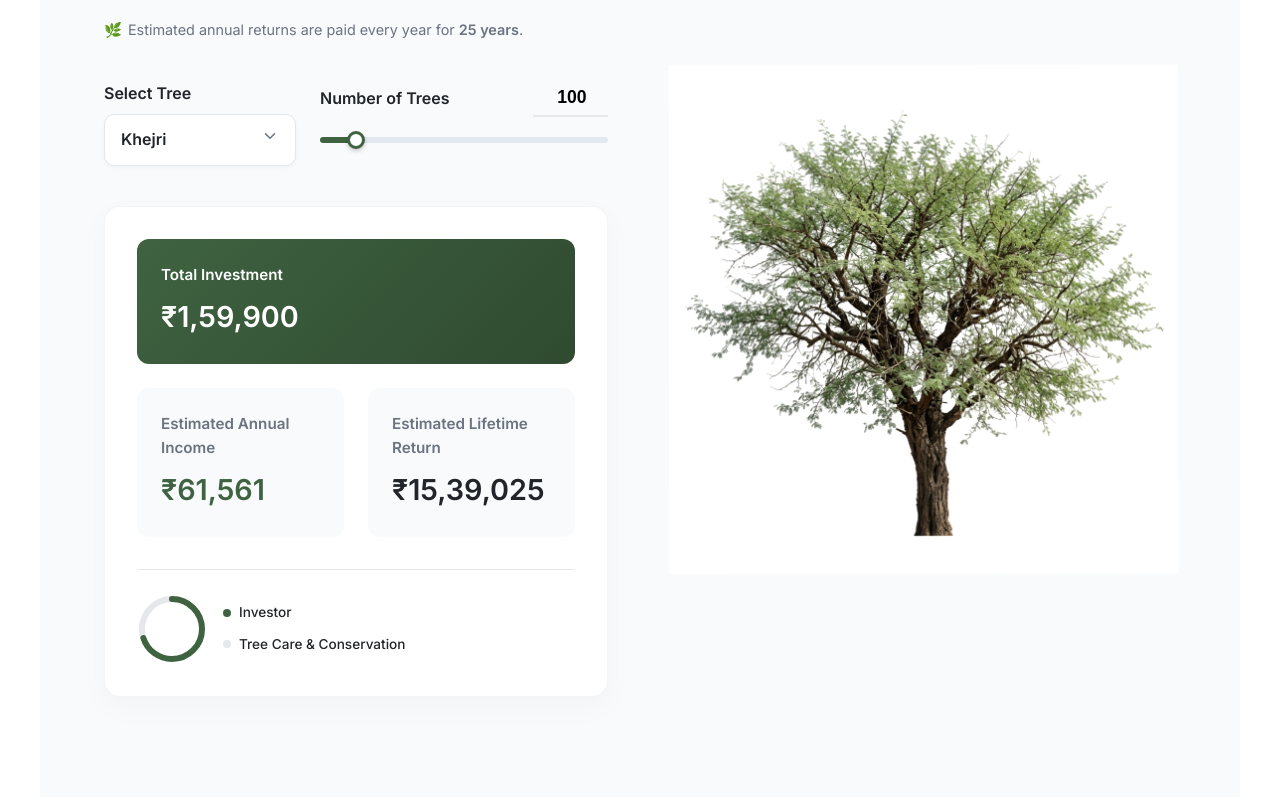
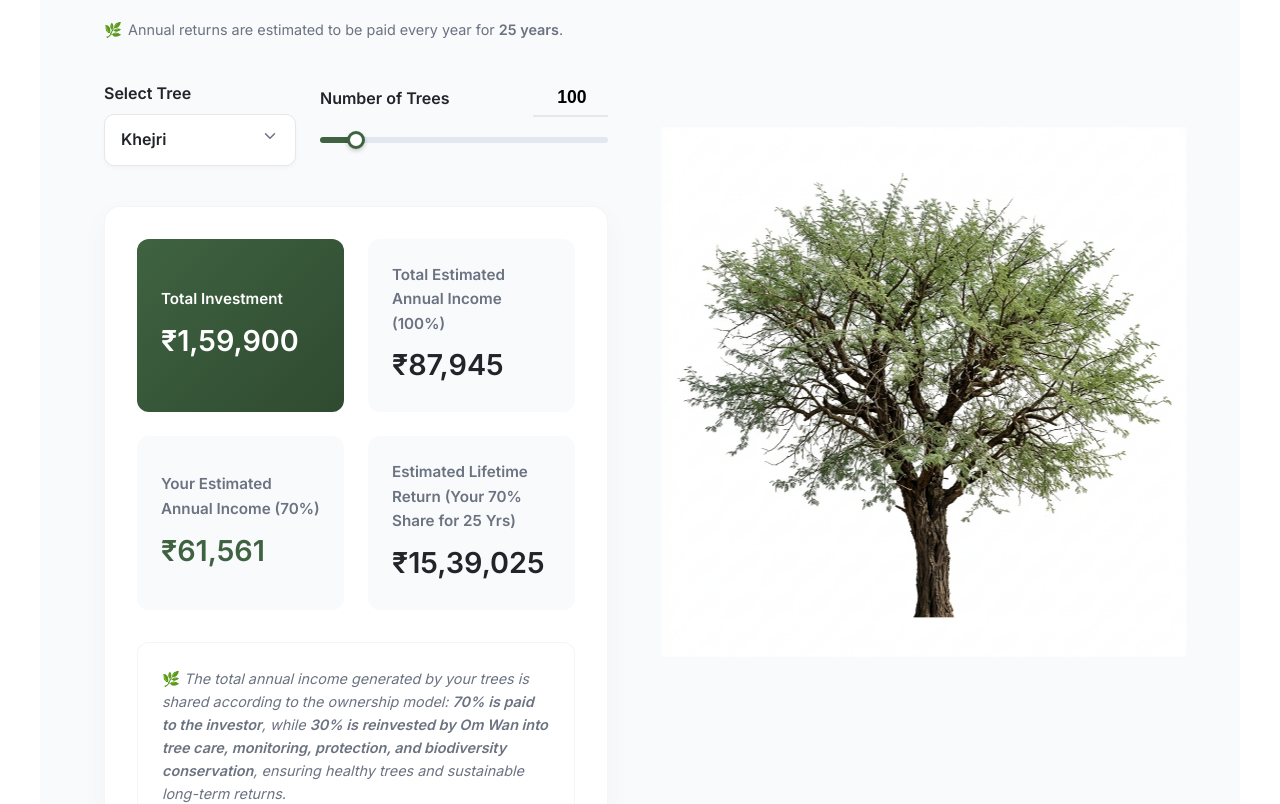
Before and after one commit to ashokaph335701-dot/Om-Wan, a React (Vite) app in the folder om-wan-web/: page / in a window 1280 px wide. Shown: the part 6821-7625 px from the top of the page. Built offline with nearby package versions, Linux system fonts and the light colour scheme.

Commit message:
feat: add 100% vs 70% income cards and remove ring

```diff
--- a/om-wan-web/src/App.css
+++ b/om-wan-web/src/App.css
@@ -370,59 +370,7 @@
   color: var(--text-dark);
 }
 
-/* Split Visual Inline */
-.compact-split-visual {
-  display: flex;
-  align-items: center;
-  gap: 1rem;
-  padding-top: 1.5rem;
-  border-top: 1px solid var(--border-light);
-}
-.ring-wrapper-tiny {
-  position: relative;
-  width: 70px;
-  height: 70px;
-}
-.ring-wrapper-tiny svg {
-  transform: rotate(-90deg);
-  width: 100%;
-  height: 100%;
-}
-.minimal-tooltip {
-  position: absolute;
-  top: 100%;
-  left: 50%;
-  transform: translateX(-50%);
-  background: var(--text-dark);
-  color: white;
-  padding: 0.75rem;
-  border-radius: 8px;
-  font-size: 0.75rem;
-  width: 320px;
-  text-align: center;
-  z-index: 100;
-  margin-top: 0.5rem;
-  pointer-events: none;
-  line-height: 1.4;
-}
-.compact-split-labels {
-  display: flex;
-  flex-direction: column;
-  gap: 0.6rem;
-}
-.split-label.small {
-  display: flex;
-  align-items: center;
-  gap: 8px;
-  font-size: 0.85rem;
-  color: var(--text-dark);
-  font-weight: 500;
-}
-.split-label .dot {
-  width: 8px;
-  height: 8px;
-  border-radius: 50%;
-}
+
 
 /* Time Lapse Animation Scene */
 .animated-tree-container {
@@ -434,12 +382,11 @@
   justify-content: center;
 }
 .tree-time-lapse {
-  animation: timeLapseGrowth 12s ease-in-out infinite;
+  animation: timeLapseGrowth 15s ease-in-out infinite;
   transform-origin: bottom center;
 }
 @keyframes timeLapseGrowth {
-  0%, 100% { transform: scale(1) rotate(0deg); filter: brightness(1); }
-  25% { transform: scale(1.01) rotate(0.5deg); filter: brightness(1.05); }
-  50% { transform: scale(1.02) rotate(0deg); filter: brightness(1.1); }
-  75% { transform: scale(1.01) rotate(-0.5deg); filter: brightness(1.05); }
+  0% { transform: scale(1) scaleX(1) scaleY(1); }
+  50% { transform: scale(1.02) scaleX(1.03) scaleY(1.04); }
+  100% { transform: scale(1) scaleX(1) scaleY(1); }
 }
--- a/om-wan-web/src/components/Calculator.jsx
+++ b/om-wan-web/src/components/Calculator.jsx
@@ -49,7 +49,7 @@ export default function Calculator() {
   const [selectedTree, setSelectedTree] = useState("Khejri");
   const [treeCount, setTreeCount] = useState(100);
   const [dropdownOpen, setDropdownOpen] = useState(false);
-  const [hoveredRing, setHoveredRing] = useState(null); // 'investor' or 'reinvested'
+  const [showTooltip, setShowTooltip] = useState(false);
 
   const currentTree = treeData[selectedTree];
 
@@ -65,12 +65,6 @@ export default function Calculator() {
     else setTreeCount(num);
   };
 
-  // Ring Variables
-  const radius = 30;
-  const circumference = 2 * Math.PI * radius;
-  const investorDash = circumference * 0.7;
-  const reinvestedDash = circumference * 0.3;
-
   return (
     <section id="calculator" className="section-padding" style={{ background: '#f8fafc', position: 'relative', overflow: 'hidden' }}>
 
@@ -82,7 +76,7 @@ export default function Calculator() {
           <div style={{ marginBottom: '2.5rem' }}>
             <h2 style={{ fontSize: '2.5rem', marginBottom: '0.2rem', color: 'var(--text-dark)', fontWeight: '800' }}>Investment Calculator</h2>
             <p style={{ color: 'var(--text-muted)', fontSize: '0.9rem', display: 'flex', alignItems: 'center', gap: '6px' }}>
-              🌿 <span>Estimated annual returns are paid every year for <strong>25 years</strong>.</span>
+              🌿 <span>Annual returns are estimated to be paid every year for <strong>25 years</strong>.</span>
             </p>
           </div>
 
@@ -156,89 +150,30 @@ export default function Calculator() {
           {/* Results Area */}
           <div className="compact-results-area">
 
-            <div className="compact-result-grid" style={{ gridTemplateColumns: '1fr 1fr' }}>
-              <motion.div className="compact-card highlight-card" style={{ gridColumn: '1 / -1' }} whileHover={{ y: -3 }}>
+            <div className="compact-result-grid">
+              <motion.div className="compact-card highlight-card" whileHover={{ y: -3 }}>
                 <div className="card-label">Total Investment</div>
                 <div className="card-value"><AnimatedNum value={totalInvestment} prefix="₹" /></div>
               </motion.div>
 
               <motion.div className="compact-card" whileHover={{ y: -3 }}>
-                <div className="card-label">Estimated Annual Income</div>
+                <div className="card-label">Total Estimated Annual Income (100%)</div>
+                <div className="card-value"><AnimatedNum value={totalAnnualReturn} prefix="₹" /></div>
+              </motion.div>
+
+              <motion.div className="compact-card" whileHover={{ y: -3 }}>
+                <div className="card-label">Your Estimated Annual Income (70%)</div>
                 <div className="card-value" style={{ color: 'var(--forest-green)' }}><AnimatedNum value={investorAnnualIncome} prefix="₹" /></div>
               </motion.div>
 
               <motion.div className="compact-card" whileHover={{ y: -3 }}>
-                <div className="card-label">Estimated Lifetime Return</div>
-                <div className="card-value" style={{ color: 'var(--text-dark)' }}><AnimatedNum value={lifetimeReturn} prefix="₹" /></div>
+                <div className="card-label">Estimated Lifetime Return (Your 70% Share for 25 Yrs)</div>
+                <div className="card-value"><AnimatedNum value={lifetimeReturn} prefix="₹" /></div>
               </motion.div>
             </div>
 
-            {/* Revenue Split Ring Inline */}
-            <div className="compact-split-visual">
-              <div className="ring-wrapper-tiny">
-                <svg width="70" height="70" viewBox="0 0 70 70" className="income-ring">
-                  {/* Reinvested Circle */}
-                  <circle
-                    cx="35" cy="35" r={radius}
-                    fill="none" stroke="#E5E7EB" strokeWidth="6"
-                    strokeDasharray={`${reinvestedDash} ${circumference}`}
-                    strokeDashoffset={-investorDash}
-                    strokeLinecap="round"
-                    onMouseEnter={() => setHoveredRing('reinvested')}
-                    onMouseLeave={() => setHoveredRing(null)}
-                    style={{ cursor: 'help', transition: 'stroke-opacity 0.3s ease' }}
-                    strokeOpacity={hoveredRing === 'investor' ? 0.3 : 1}
-                  />
-                  {/* Investor Circle */}
-                  <circle
-                    cx="35" cy="35" r={radius}
-                    fill="none" stroke="var(--forest-green)" strokeWidth="6"
-                    strokeDasharray={`${investorDash} ${circumference}`}
-                    strokeLinecap="round"
-                    onMouseEnter={() => setHoveredRing('investor')}
-                    onMouseLeave={() => setHoveredRing(null)}
-                    style={{ cursor: 'help', transition: 'stroke-opacity 0.3s ease' }}
-                    strokeOpacity={hoveredRing === 'reinvested' ? 0.3 : 1}
-                  />
-                </svg>
-                <AnimatePresence mode="wait">
-                  {hoveredRing && (
-                    <motion.div
-                      key={hoveredRing}
-                      className="minimal-tooltip"
-                      initial={{ opacity: 0, y: 5 }}
-                      animate={{ opacity: 1, y: 0 }}
-                      exit={{ opacity: 0, y: 5 }}
-                      transition={{ duration: 0.15 }}
-                    >
-                      {hoveredRing === 'investor'
-                        ? <span><strong>Investor:</strong> Receives 70% of the annual income.</span>
-                        : <span><strong>Tree Care & Conservation:</strong> 30% is reinvested into monitoring, maintenance, protection, and biodiversity conservation.</span>
-                      }
-                    </motion.div>
-                  )}
-                </AnimatePresence>
-              </div>
-              <div className="compact-split-labels">
-                <div
-                  className="split-label small"
-                  onMouseEnter={() => setHoveredRing('investor')}
-                  onMouseLeave={() => setHoveredRing(null)}
-                  style={{ cursor: 'help', opacity: hoveredRing === 'reinvested' ? 0.4 : 1, transition: 'opacity 0.2s' }}
-                >
-                  <div className="dot" style={{ background: 'var(--forest-green)' }}></div>
-                  Investor
-                </div>
-                <div
-                  className="split-label small"
-                  onMouseEnter={() => setHoveredRing('reinvested')}
-                  onMouseLeave={() => setHoveredRing(null)}
-                  style={{ cursor: 'help', opacity: hoveredRing === 'investor' ? 0.4 : 1, transition: 'opacity 0.2s' }}
-                >
-                  <div className="dot" style={{ background: '#E5E7EB' }}></div>
-                  Tree Care & Conservation
-                </div>
-              </div>
+            <div style={{ marginTop: '1.5rem', padding: '1.5rem', background: 'white', borderRadius: '12px', border: '1px solid rgba(0,0,0,0.04)', fontSize: '0.9rem', color: 'var(--text-muted)', lineHeight: '1.6' }}>
+              🌿 <em>The total annual income generated by your trees is shared according to the ownership model: <strong>70% is paid to the investor</strong>, while <strong>30% is reinvested by Om Wan into tree care, monitoring, protection, and biodiversity conservation</strong>, ensuring healthy trees and sustainable long-term returns.</em>
             </div>
 
           </div>
@@ -252,7 +187,7 @@ export default function Calculator() {
                 initial={{ opacity: 0, scale: 0.95 }}
                 animate={{ opacity: 1, scale: 1 }}
                 exit={{ opacity: 0, scale: 0.95 }}
-                transition={{ duration: 0.8, ease: "easeOut" }}
+                transition={{ duration: 0.6, ease: "easeOut" }}
                 className="animated-tree-container"
               >
                 {/* Time-Lapse Tree Image */}
@@ -260,12 +195,7 @@ export default function Calculator() {
                      <img
                        src={currentTree.image}
                        alt={currentTree.name}
-                       style={{
-                         width: '100%',
-                         height: '100%',
-                         objectFit: 'contain',
-                         mixBlendMode: 'multiply'
-                       }}
+                       style={{ width: '100%', height: '100%', objectFit: 'contain', mixBlendMode: 'multiply' }}
                      />
                 </div>
               </motion.div>
```
